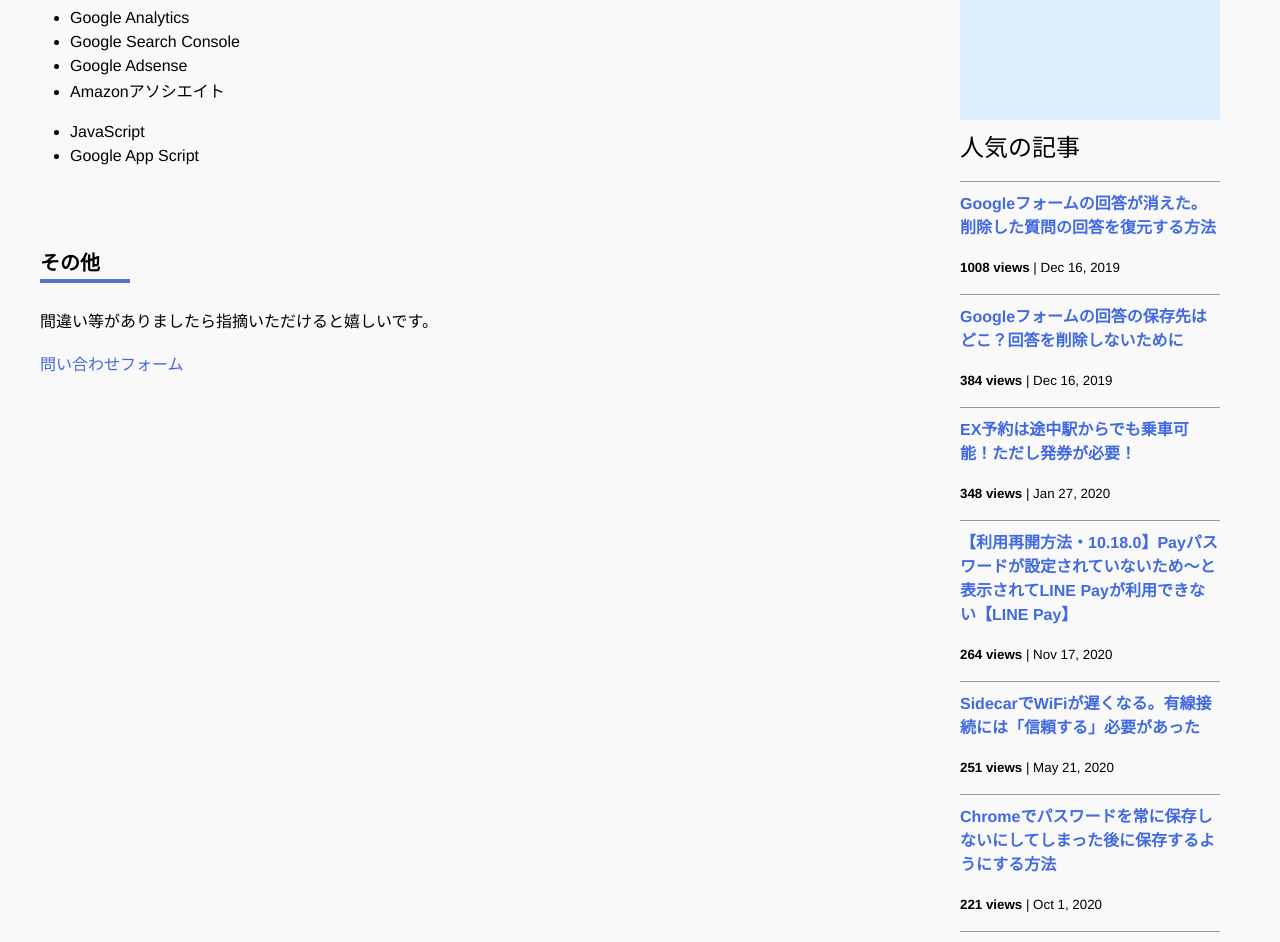
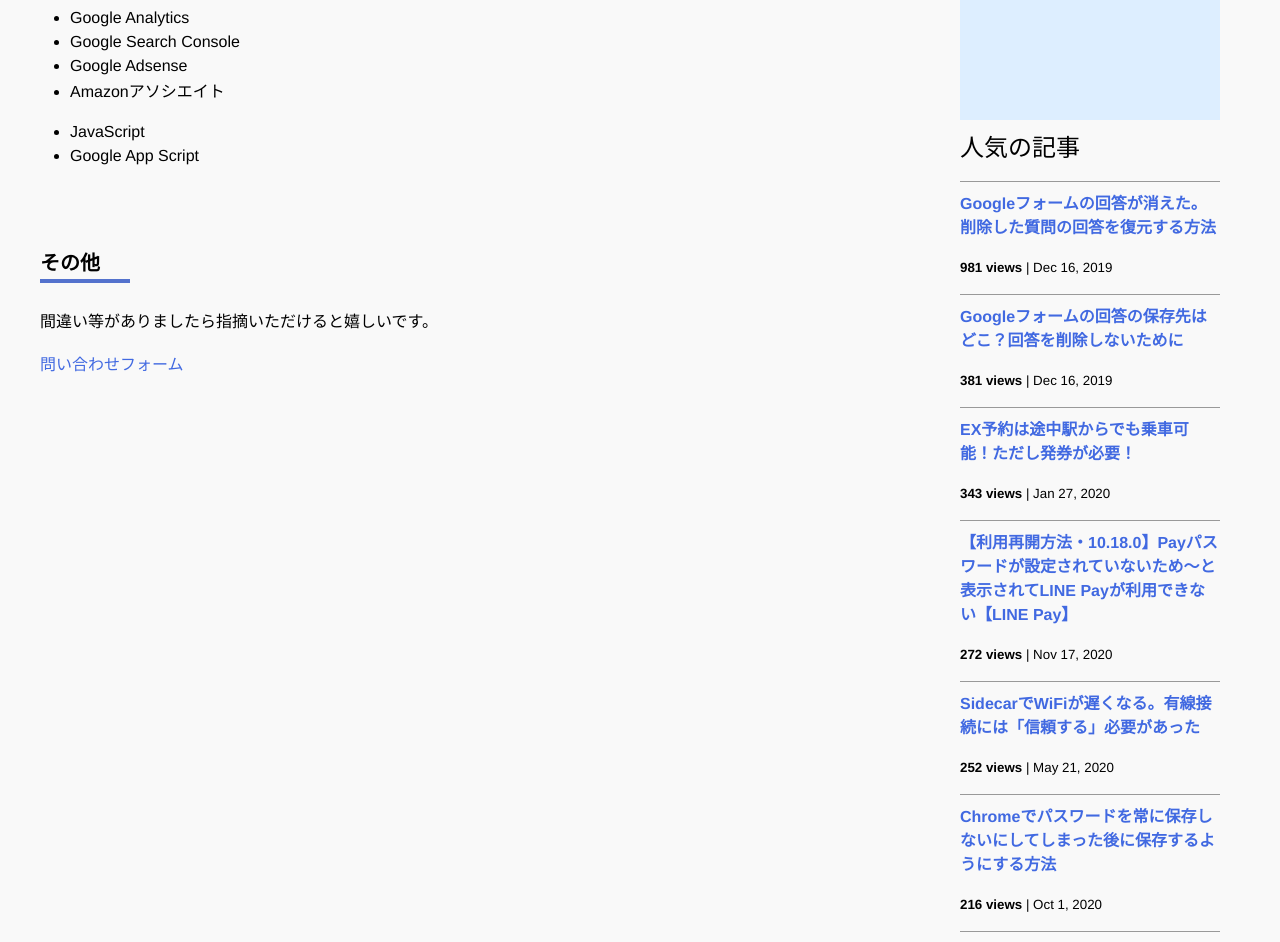
Before and after one commit to iwanaminami/shoyaiwaname, a Jekyll site: the page built from about.markdown, in a window 1280 px wide and 1400 px high, scrolled down 693 px. Shown: the top 942 px of the window. Built offline with Jekyll 4.4.1, drawn with Linux system fonts in a browser that asks for light colours; nearby versions of some CDN libraries; comment, search, counter and statistics services are not loaded; some of the changed text lies outside the part shown.

Commit message:
a new commit message

```diff
--- a/_data/popularposts.yml
+++ b/_data/popularposts.yml
@@ -1,17 +1,17 @@
 side:
-  - view: 1008
+  - view: 981
     url: /2019/12/16/restore-googleform.html
-  - view: 384
+  - view: 381
     url: /2019/12/16/googleform-answers.html
-  - view: 348
+  - view: 343
     url: /2020/01/27/ex-rideontheway.html
-  - view: 264
+  - view: 272
     url: /2020/11/17/linepay.html
-  - view: 251
+  - view: 252
     url: /2020/05/21/sidecar-via-cable.html
-  - view: 221
+  - view: 216
     url: /2020/10/01/googlepassword.html
-  - view: 133
+  - view: 132
     url: /2020/01/23/sfcgold.html
-  - view: 96
+  - view: 91
     url: /2020/01/23/sfc-judge.html
```
